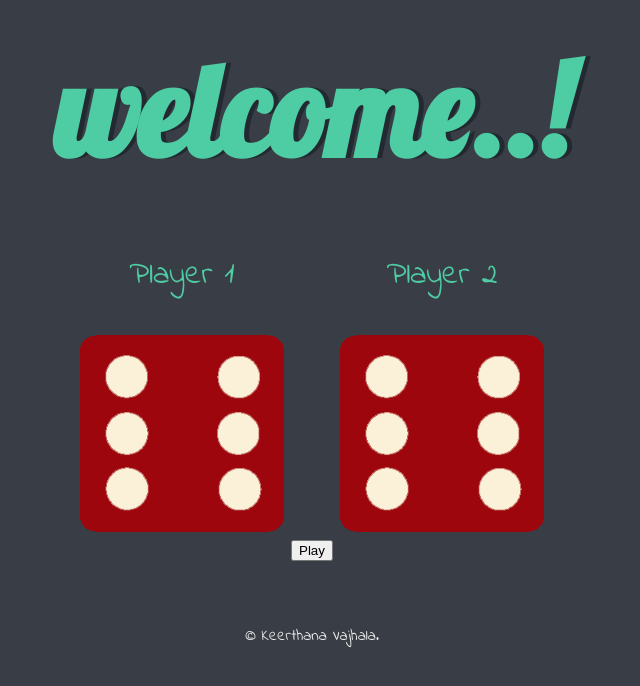
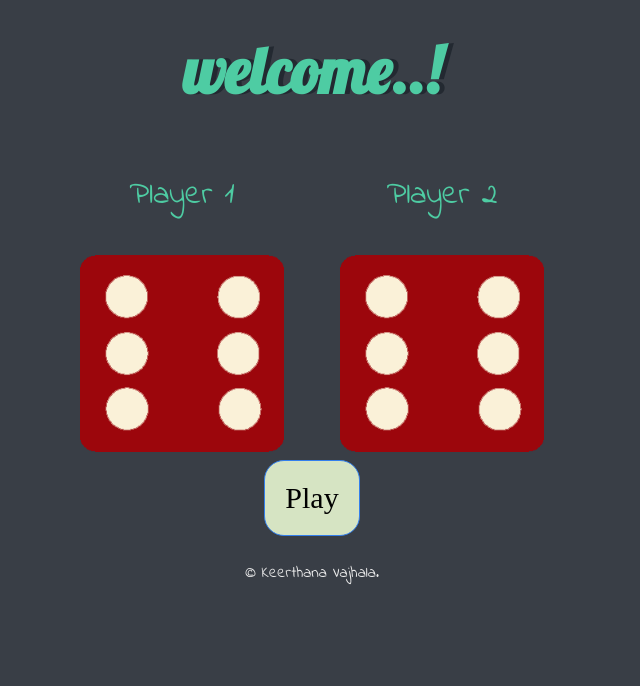
Before and after one commit to keerthana1178/dice-game, a plain HTML site: page index.html in a window 1280 px wide. Shown: the whole page, without its empty margins (328-968 px from the left). Drawn offline with Linux system fonts and the light colour scheme.

Commit message:
Update styles.css

```diff
--- a/styles.css
+++ b/styles.css
@@ -18,7 +18,7 @@ h1 {
   margin: 30px;
   font-family: 'Lobster', cursive;
   text-shadow: 5px 0 #232931;
-  font-size: 8rem;
+  font-size: 4rem;
   color: #4ECCA3;
 }
 
@@ -33,9 +33,27 @@ img {
 }
 
 footer {
-  margin-top: 5%;
+  margin-top: 2%;
   color: #EEEEEE;
   text-align: center;
   font-family: 'Indie Flower', cursive;
 
 }
+
+
+.cls {
+   -webkit-border-radius: 20px;
+   -moz-border-radius: 20px;
+   border-radius: 20px;
+   color: #000000;
+   font-family: Brush Script MT;
+   font-size: 30px;
+   font-weight: 500;
+   padding: 20px;
+   background-color: rgba(223, 238, 202, 0.95);
+   border: solid #337FED 1px;
+   text-decoration: none;
+   display: inline-block;
+   cursor: pointer;
+   text-align: center;
+}
```
